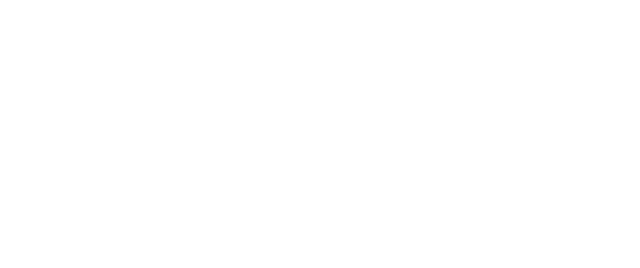
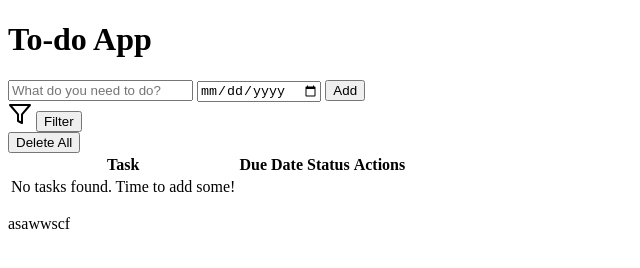
Before and after one commit to dava-alt-f4/codingcamp-1-sep-2025-DavaGalangSamudra, a plain HTML site: page index.html in a window 1280 px wide. Shown: the whole page, without its empty margins (0-640 px from the left). Drawn offline with nearby package versions, Linux system fonts and the light colour scheme.

Commit message:
HTML Done

```diff
--- a/index.html
+++ b/index.html
@@ -9,13 +9,51 @@
   </head>
   <body>
     <!-- header -->
-    <header></header>
+    <header>
+      <h1>To-do App</h1>
+    </header>
 
     <!-- Main -->
-    <main></main>
+    <main>
+      <div class="inputs">
+        <input
+          type="text"
+          placeholder="What do you need to do?"
+          id="to-do_input"
+        />
+        <input type="date" id="to-do_date_input" />
+        <button type="button">Add</button>
+      </div>
+      <div class="to-do_controls">
+        <div class="filter">
+          <i data-feather="filter"></i>
+          <button type="button">Filter</button>
+        </div>
+        <button type="button">Delete All</button>
+      </div>
+      <div class="to-do_list">
+        <table>
+            <thead>
+                <tr>
+                <th>Task</th>
+                <th>Due Date</th>
+                <th>Status</th>
+                <th>Actions</th>
+                </tr>
+            </thead>
+            <tbody>
+                <tr>
+                    <td>No tasks found. Time to add some!</td>
+                </tr>
+            </tbody>
+        </table>
+      </div>
+    </main>
 
     <!-- footer -->
-    <footer></footer>
+    <footer>
+      <p>asawwscf</p>
+    </footer>
 
     <!-- Icons -->
     <script>
```
